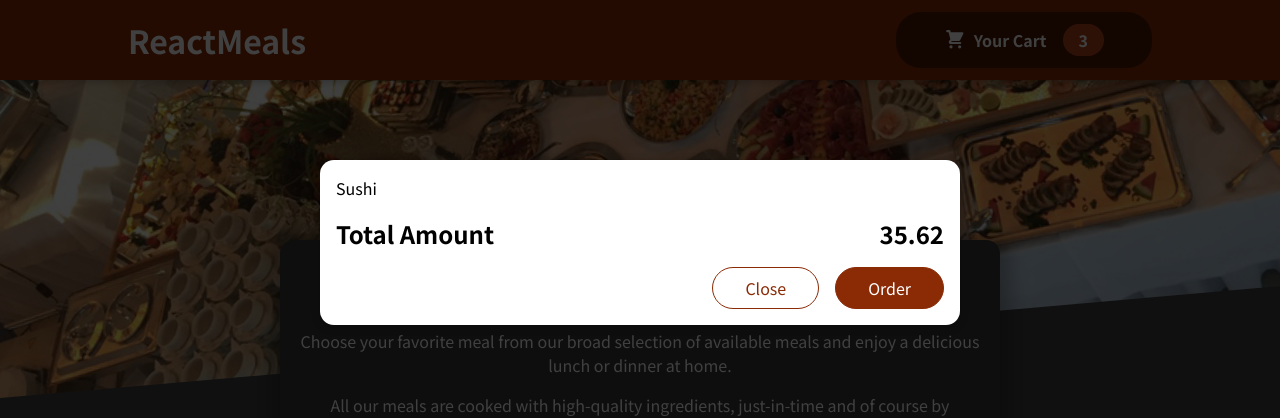
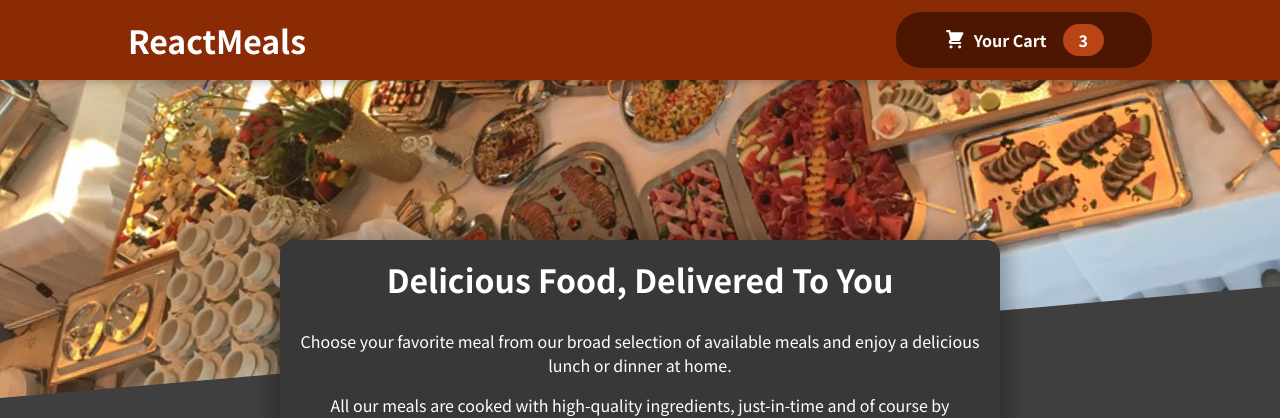
Before and after one commit to halilcakar/react-food-order-app, a React (Create React App) app: page / in a window 1280 px wide. Shown: the top 418 px of the page. Built offline with nearby package versions, Linux system fonts and the light colour scheme.

Commit message:
Managing Cart and Modal State

```diff
--- a/src/App.jsx
+++ b/src/App.jsx
@@ -1,12 +1,19 @@
+import { useState } from 'react';
+
 import Cart from './components/Cart/Cart';
 import Header from './components/Layout/Header';
 import Meals from './components/Meals/Meals';
 
 function App() {
+  const [isVisible, setIsVisible] = useState(false);
+
+  const showCartHandler = () => setIsVisible(true);
+  const hideCartHandler = () => setIsVisible(false);
+
   return (
     <>
-      <Cart />
-      <Header />
+      {isVisible && <Cart onClose={hideCartHandler} />}
+      <Header onShowCart={showCartHandler} />
       <main>
         <Meals />
       </main>
--- a/src/components/Cart/Cart.jsx
+++ b/src/components/Cart/Cart.jsx
@@ -1,25 +1,35 @@
 import Modal from '../UI/Modal';
 import classes from './Cart.module.css';
 
-const Cart = () => {
+const Cart = ({ onClose }) => {
   const cartitems = (
     <ul className={classes['cart-items']}>
-      {[{ id: 'c1', name: 'Sushi', amount: 2, price: 12.99 }].map((item) => (
-        <li>{item.name}</li>
-      ))}
+      {[{ id: 'c1', name: 'Sushi', amount: 2, price: 12.99 }].map(
+        (item, index) => (
+          <li key={index}>{item.name}</li>
+        )
+      )}
     </ul>
   );
 
+  const handleOrder = () => {
+    console.log('Ordering...');
+  };
+
   return (
-    <Modal>
+    <Modal onClose={onClose}>
       {cartitems}
       <div className={classes.total}>
         <span>Total Amount</span>
         <span>35.62</span>
       </div>
       <div className={classes.actions}>
-        <button className={classes['button--alt']}>Close</button>
-        <button className={classes.button}>Order</button>
+        <button onClick={onClose} className={classes['button--alt']}>
+          Close
+        </button>
+        <button onClick={handleOrder} className={classes.button}>
+          Order
+        </button>
       </div>
     </Modal>
   );
--- a/src/components/Layout/Header.jsx
+++ b/src/components/Layout/Header.jsx
@@ -3,12 +3,12 @@ import classes from './Header.module.css';
 import mealsImage from '../../assets/meals.jpg';
 import HeaderCartButton from './HeaderCartButton';
 
-const Header = () => {
+const Header = ({ onShowCart }) => {
   return (
     <>
       <header className={classes.header}>
         <h1>ReactMeals</h1>
-        <HeaderCartButton />
+        <HeaderCartButton onClick={onShowCart} />
       </header>
       <div className={classes['main-image']}>
         <img src={mealsImage} alt="A table full of delicious food" />
--- a/src/components/Layout/HeaderCartButton.jsx
+++ b/src/components/Layout/HeaderCartButton.jsx
@@ -3,9 +3,9 @@ import classes from './HeaderCartButton.module.css';
 
 import CartIcon from '../Cart/CartIcon';
 
-const HeaderCartButton = (props) => {
+const HeaderCartButton = ({ onClick }) => {
   return (
-    <button className={classes.button}>
+    <button className={classes.button} onClick={onClick}>
       <span className={classes.icon}>
         <CartIcon />
       </span>
--- a/src/components/UI/Modal.jsx
+++ b/src/components/UI/Modal.jsx
@@ -2,8 +2,8 @@ import classes from './Modal.module.css';
 
 import { createPortal } from 'react-dom';
 
-const Backdrop = () => {
-  return <div className={classes.backdrop}></div>;
+const Backdrop = ({ onClose }) => {
+  return <button onClick={onClose} className={classes.backdrop}></button>;
 };
 
 const ModalOverlay = ({ children }) => {
@@ -15,10 +15,10 @@ const ModalOverlay = ({ children }) => {
 };
 
 const element = document.getElementById('overlays');
-const Modal = ({ children }) => {
+const Modal = ({ onClose, children }) => {
   return (
     <>
-      {createPortal(<Backdrop />, element)}
+      {createPortal(<Backdrop onClose={onClose} />, element)}
       {createPortal(<ModalOverlay>{children}</ModalOverlay>, element)}
     </>
   );
--- a/src/components/UI/Modal.module.css
+++ b/src/components/UI/Modal.module.css
@@ -6,6 +6,8 @@
   height: 100vh;
   z-index: 20;
   background-color: rgba(0, 0, 0, 0.75);
+  outline: none;
+  border: none;
 }
 
 .modal {
```
Also changed, not shown: 1 other file (tests, documents, lock files or other folders).
